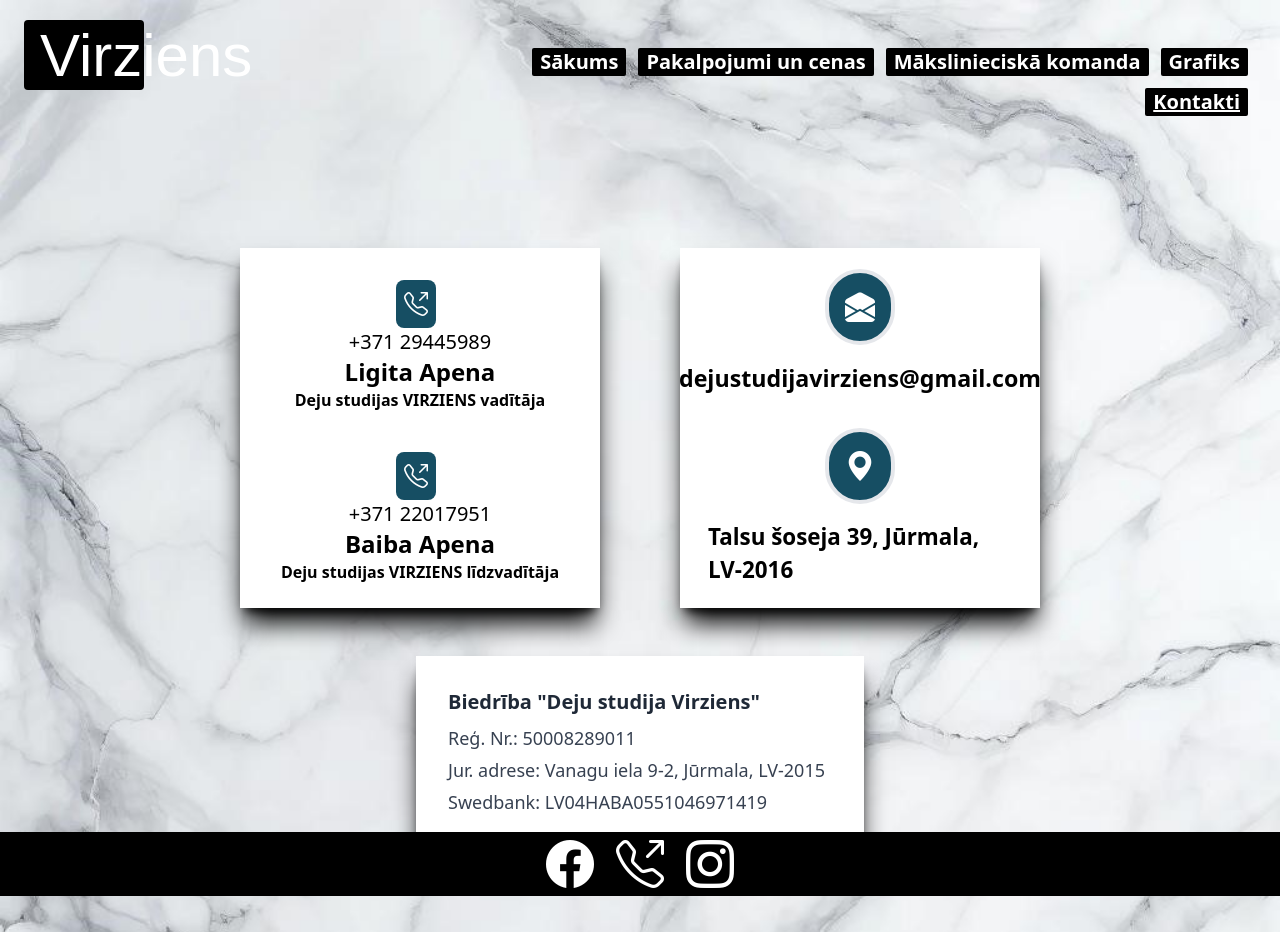
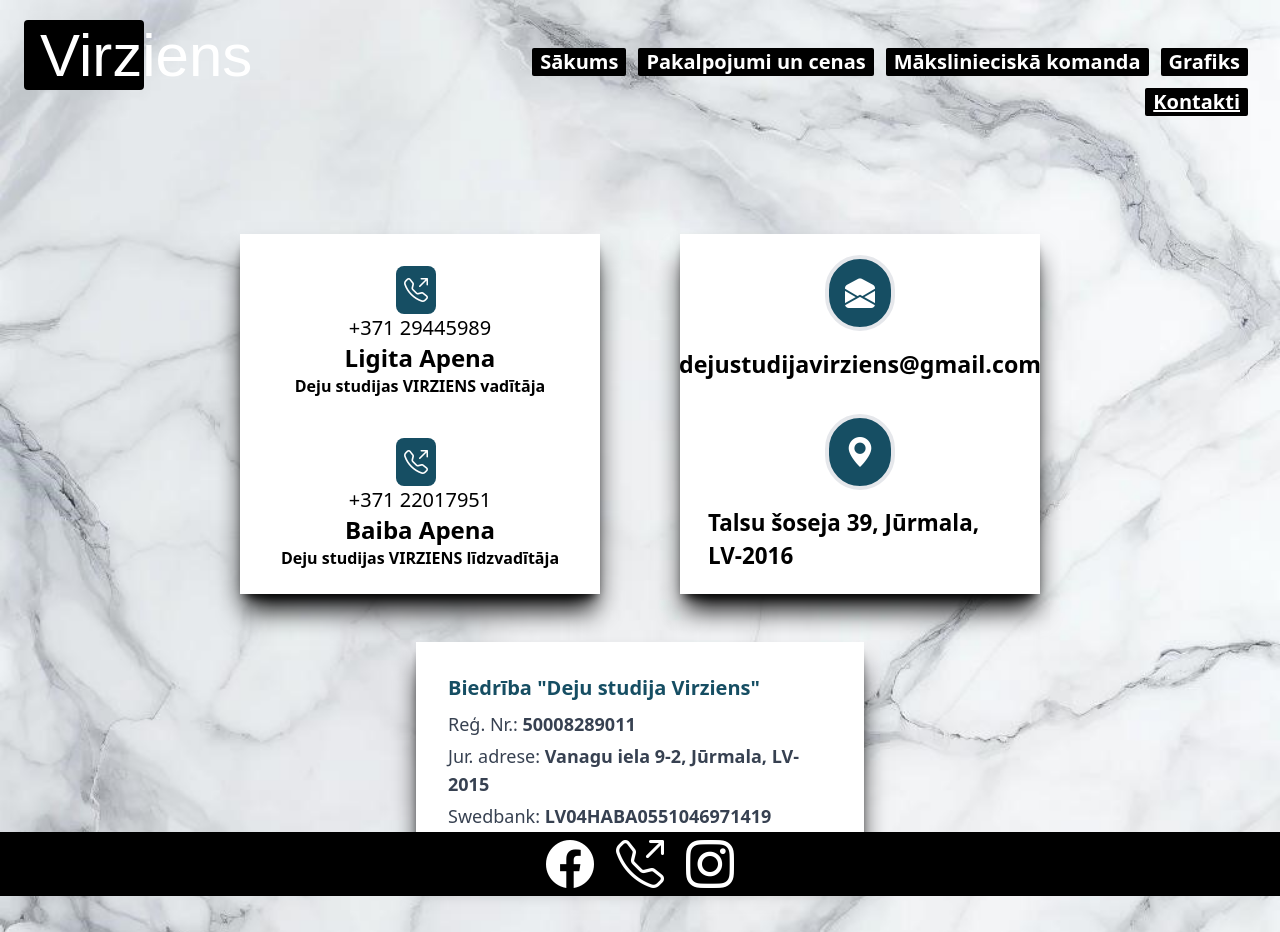
Before and after one commit to ErnestNeimanis/virziens, a Vue app in the folder virziens/: page /contacts in a window 1280 px wide. Built offline with nearby package versions, Linux system fonts and the light colour scheme; a web font is replaced by a local one.

Commit message:
bolds in bank details

```diff
--- a/virziens/src/views/ContactsView.vue
+++ b/virziens/src/views/ContactsView.vue
@@ -44,10 +44,10 @@ function telSeparate(phone: string | undefined): string {
       <div class="w-full   ">
         <div class="max-w-md mx-auto p-8 bg-white shadow-black shadow-xl ">
 
-          <h2 class="text-xl font-bold text-gray-800 text-cyan-900 mb-2">Biedrība "Deju studija Virziens"</h2>
-          <p class="text-lg text-gray-700 mb-1">Reģ. Nr.: 50008289011</p>
-          <p class="text-lg text-gray-700 mb-1">Jur. adrese: Vanagu iela 9-2, Jūrmala, LV-2015</p>
-          <p class="text-lg text-gray-700">Swedbank: LV04HABA0551046971419</p>
+          <h2 class="text-xl font-bold  text-cyan-900 mb-2">Biedrība "Deju studija Virziens"</h2>
+          <p class="text-lg text-gray-700 mb-1">Reģ. Nr.: <strong>50008289011</strong> </p>
+          <p class="text-lg text-gray-700 mb-1">Jur. adrese: <strong>Vanagu iela 9-2, Jūrmala, LV-2015</strong> </p>
+          <p class="text-lg text-gray-700">Swedbank: <strong>LV04HABA0551046971419</strong> </p>
         </div>
 
 
```
Also changed, not shown: 5 other files (tests, documents, lock files or other folders).
